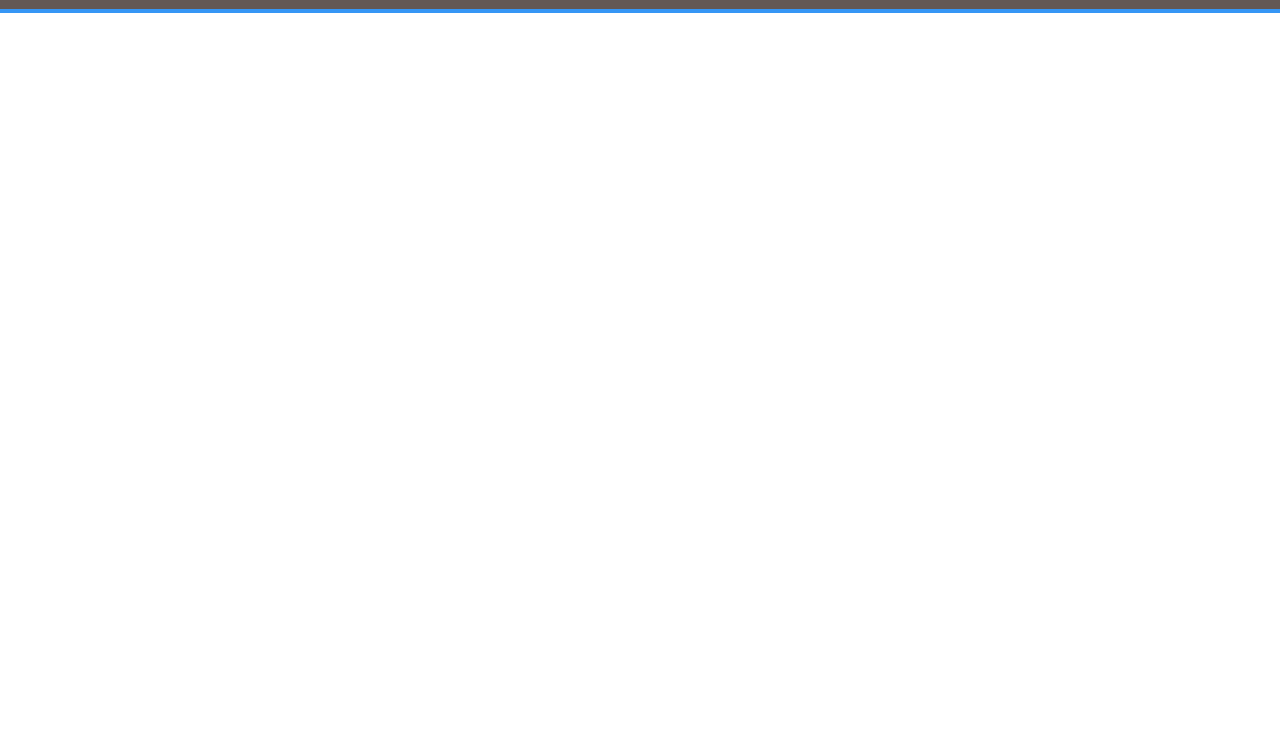
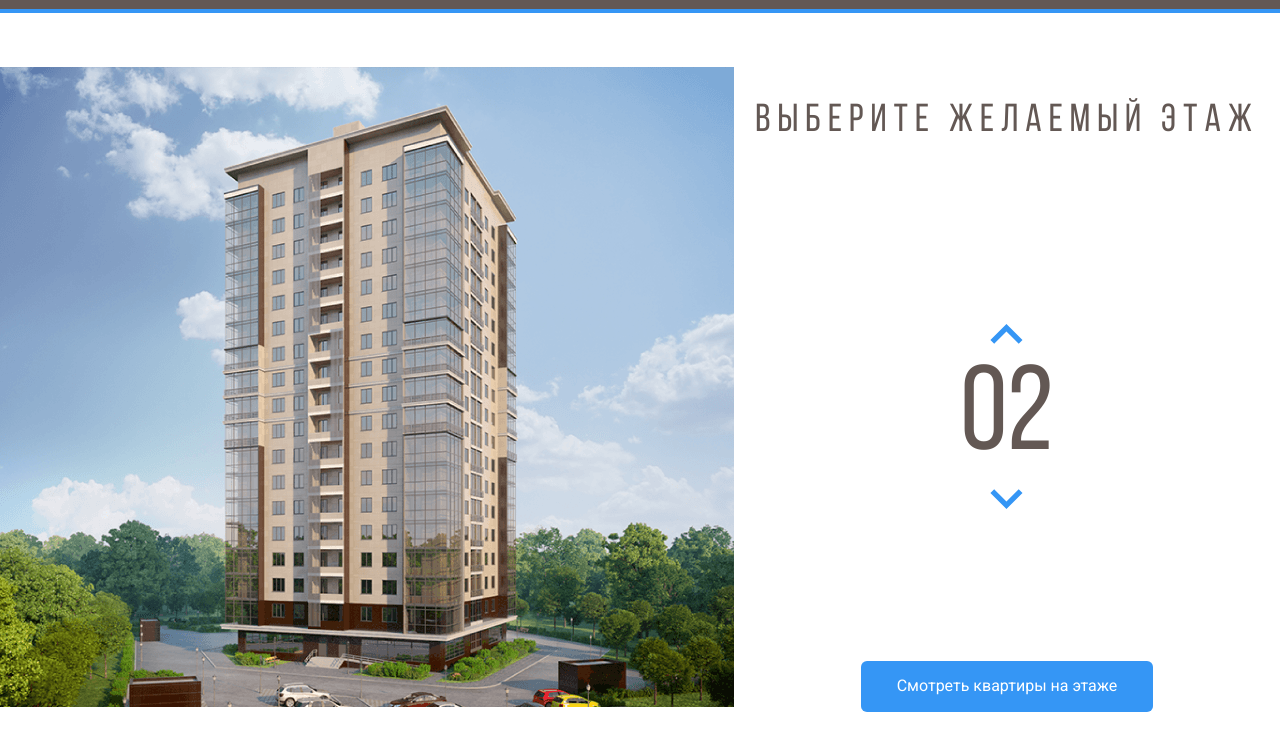
Before and after one commit to Olshyk/melody, a plain HTML site: page index.html in a window 1280 px wide. Shown: the part 55-800 px from the top of the page. Drawn offline with Linux system fonts and the light colour scheme.

Commit message:
Add files via upload
Продолжение кода главной страницы

```diff
--- a/css/style.css
+++ b/css/style.css
@@ -1,3 +1,21 @@
+@font-face {
+  font-family: "Bebas Neue Cyrillic";
+  src: local("Bebas Neue Cyrillic"), local("BebasNeueCyrillic"), url("../fonts/BebasNeueCyrillic.woff2") format("woff2"),
+    url("../fonts/BebasNeueCyrillic.woff") format("woff");
+  font-weight: normal;
+  font-style: normal;
+  font-display: swap;
+}
+
+@font-face {
+  font-family: "Bebas Neue";
+  src: local("Bebas Neue Regular Regular"), local("BebasNeueRegular"),
+    url("../fonts/BebasNeueRegular.woff2") format("woff2"), url("../fonts/BebasNeueRegular.woff") format("woff");
+  font-weight: normal;
+  font-style: normal;
+  font-display: swap;
+}
+
 * {
   box-sizing: border-box;
 }
@@ -48,3 +66,58 @@ body {
   text-decoration: none;
   color: #fff;
 }
+.main {
+  max-width: 1280px;
+  margin: auto;
+  padding-top: 54px;
+  display: flex;
+}
+.main-info {
+  flex-grow: 1;
+  text-align: center;
+  display: flex;
+  flex-direction: column;
+  align-items: center;
+  justify-content: space-between;
+}
+.home-image path {
+  opacity: 0;
+  cursor: pointer;
+}
+.home-image path:hover {
+  opacity: 1;
+}
+.counter-group {
+  display: flex;
+  flex-direction: column;
+  align-items: cenrter;
+}
+.counter-button {
+  background-color: #fff;
+  border: none;
+  cursor: pointer;
+}
+.counter-arrow-down {
+  transform: rotateX(180deg);
+}
+.main-title {
+  font-family: Bebas Neue, sans-serif;
+  font-weight: normal;
+  font-size: 39px;
+  line-height: 44px;
+  color: #635854;
+  letter-spacing: 0.18em;
+}
+.counter {
+  font-family: Bebas Neue, sans-serif;
+  font-size: 120px;
+  color: #635854;
+}
+.button-primary {
+  background-color: #3596f5;
+  border-radius: 6px;
+  color: #fff;
+  border: none;
+  padding: 16px 36px;
+  cursor: pointer;
+}
--- a/index.html
+++ b/index.html
@@ -7,12 +7,10 @@
     <title>ЖК Мелодия</title>
     <link rel="preconnect" href="https://fonts.googleapis.com" />
     <link rel="preconnect" href="https://fonts.gstatic.com" crossorigin />
-    <link
-      href="https://fonts.googleapis.com/css2?family=Roboto&display=swap"
-      rel="stylesheet" />
-      <link rel="preconnect" href="https://fonts.googleapis.com">
-    <link rel="preconnect" href="https://fonts.gstatic.com" crossorigin>
-    <link href="https://fonts.googleapis.com/css2?family=Roboto:wght@400;700&display=swap" rel="stylesheet">
+    <link href="https://fonts.googleapis.com/css2?family=Roboto&display=swap" rel="stylesheet" />
+    <link rel="preconnect" href="https://fonts.googleapis.com" />
+    <link rel="preconnect" href="https://fonts.gstatic.com" crossorigin />
+    <link href="https://fonts.googleapis.com/css2?family=Roboto:wght@400;700&display=swap" rel="stylesheet" />
     <link rel="stylesheet" href="css/normalize.css" />
     <link rel="stylesheet" href="css/style.css" />
   </head>
@@ -45,5 +43,59 @@
       </div>
       <!-- /.navbar -->
     </header>
+
+    <main class="main">
+      <div class="main-image">
+        <svg
+          class="home-image"
+          width="734"
+          height="640"
+          viewBox="0 0 734 640"
+          fill="none"
+          xmlns="http://www.w3.org/2000/svg"
+          xmlns:xlink="http://www.w3.org/1999/xlink"
+        >
+          <rect width="734" height="640" fill="url(#pattern0)" />
+          <defs>
+            <pattern id="pattern0" patternContentUnits="objectBoundingBox" width="1" height="1">
+              <use xlink:href="#image0_1_86" transform="translate(-0.00408719) scale(0.0013624 0.0015625)" />
+            </pattern>
+            <image id="image0_1_86" width="740" height="640" xlink:href="img/home.png" />
+          </defs>
+          <path d="M222 533L442.8 541L512 527.3V549L443.5 568.7L222 557.7V533Z" fill="#3595F6" fill-opacity="0.75" />
+          <path d="M223 532V507L443.3 510.3L513 507V527L443.7 540L223 532Z" fill="#3595F6" fill-opacity="0.75" />
+          <path d="M223 506V481H444H513V504L445 511L223 506Z" fill="#3595F6" fill-opacity="0.75" />
+          <path d="M223 482V457L444.3 453.3L512 460V482H444" fill="#3595F6" fill-opacity="0.75" />
+          <path d="M223 456V430L444.5 426.7L513 437.7V459L444 452.3L223 456Z" fill="#3595F6" fill-opacity="0.75" />
+          <path d="M222 429V405.3L443 393L514 416V437.3L443 425L222 429Z" fill="#3595F6" fill-opacity="0.75" />
+          <path d="M222 407V382L444.2 365.7L514 394.3V415L443.7 393.3L222 407Z" fill="#3595F6" fill-opacity="0.75" />
+          <path d="M222 382V357L444.5 336.7L514 373.3V394L442 365.3L222 382Z" fill="#3595F6" fill-opacity="0.75" />
+          <path d="M222 356V332L445 307.3L514 351.3V373L444.7 335L222 356Z" fill="#3595F6" fill-opacity="0.75" />
+          <path d="M222 331V307L444.5 278.3L514 329.3V350L443.7 307.7L222 331Z" fill="#3595F6" fill-opacity="0.75" />
+          <path d="M221 307V283L443.3 250L514 309.3V329L444 278.3L221 307Z" fill="#3595F6" fill-opacity="0.75" />
+          <path d="M222 282V258L443.2 223L513 287V308L444.3 249.7L222 282Z" fill="#3595F6" fill-opacity="0.75" />
+          <path d="M222 258V233L444.3 195L513 265.3V286L444 222L222 258Z" fill="#3595F6" fill-opacity="0.75" />
+          <path d="M222 234V209L442.8 165.3L513 244.3V267L444 193.7L222 234Z" fill="#3595F6" fill-opacity="0.75" />
+          <path d="M223 210V185L443 137L513 222V245L442.3 165.7L223 210Z" fill="#3595F6" fill-opacity="0.75" />
+          <path d="M222 185V160L441.8 108L513 200.3V223L443.3 136.7L222 185Z" fill="#3595F6" fill-opacity="0.75" />
+          <path d="M222 159V133L444 76.3L513 178V199L443.7 107.3L222 159Z" fill="#3595F6" fill-opacity="0.75" />
+        </svg>
+      </div>
+      <!-- /.main-image -->
+      <div class="main-info">
+        <h2 class="main-title">Выберите желаемый этаж</h2>
+        <div class="counter-group">
+          <button class="counter-button counter-up">
+            <img class="counter-arrow counter-arrow-up" src="img/arrow.svg" alt="arrow-up" />
+          </button>
+          <span class="counter">02</span>
+          <button class="counter-button counter-down">
+            <img class="counter-arrow counter-arrow-down" src="img/arrow.svg" alt="arrow-down" />
+          </button>
+        </div>
+        <button class="button button-primary">Смотреть квартиры на этаже</button>
+      </div>
+      <!-- /.main-info -->
+    </main>
   </body>
 </html>
```
Also changed, not shown: fonts/BebasNeueCyrillic.woff (added), fonts/BebasNeueCyrillic.woff2 (added), fonts/BebasNeueRegular.woff (added), fonts/BebasNeueRegular.woff2 (added), img/Group.svg (added), img/arrow.svg (added), img/home.png (added).
